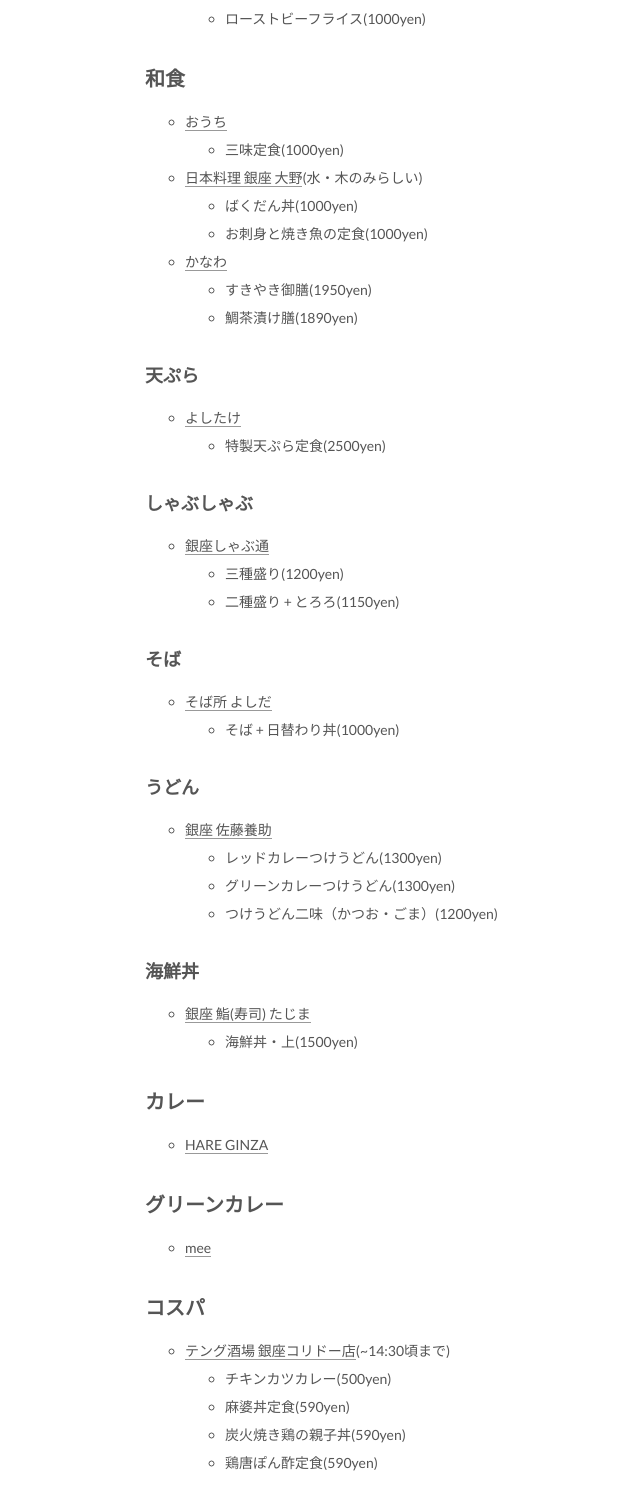
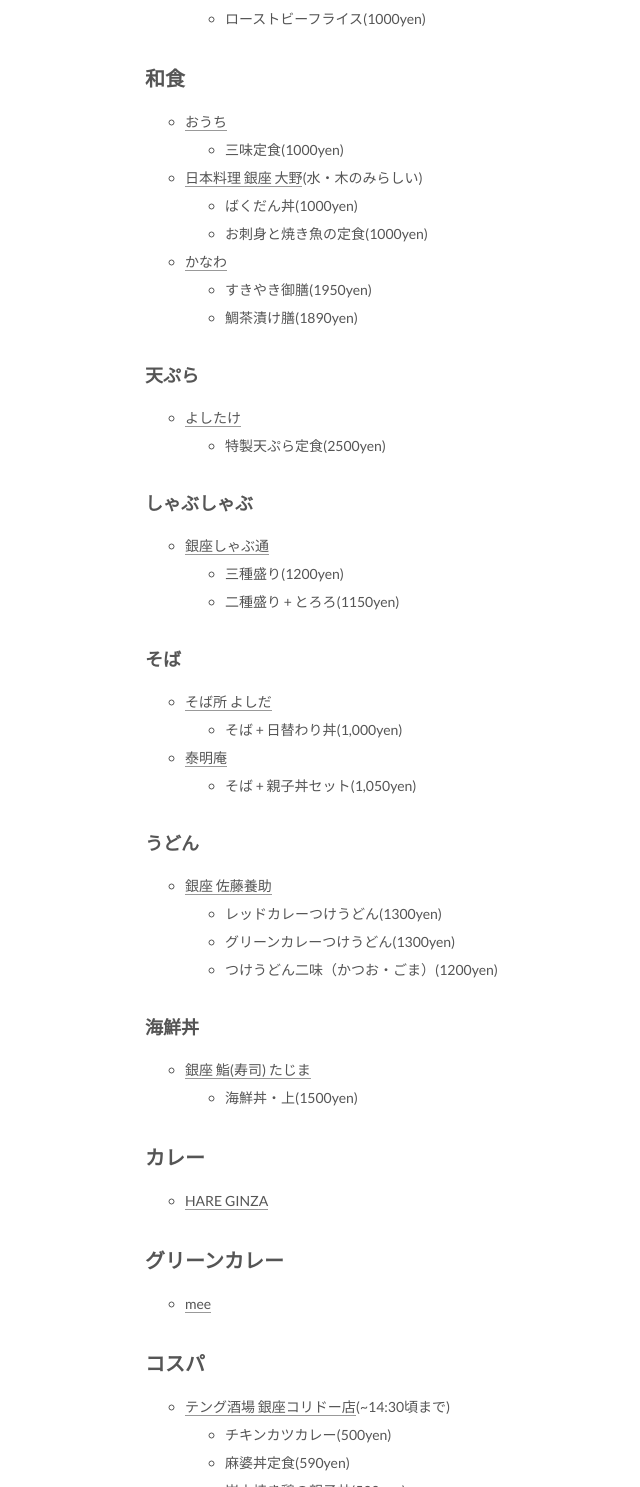
Before and after one commit to harhogefoo/harhogefoo.github.io, a Jekyll site: the page built from _posts/2017-11-17-GINZA-gourmet-list.md, in a window 1280 px wide, cut to the strip 1612-3099 px from the top of the page. Shown: the whole strip, without its empty margins (145-785 px from the left). Built offline with Jekyll 4.4.1, drawn with Linux system fonts in a browser that asks for light colours.

Commit message:
Update 2017-11-17-GINZA-gourmet-list.md

```diff
--- a/_posts/2017-11-17-GINZA-gourmet-list.md
+++ b/_posts/2017-11-17-GINZA-gourmet-list.md
@@ -58,7 +58,9 @@
 
 ### そば
 - [そば所 よしだ](https://tabelog.com/tokyo/A1301/A130101/13192026/)
-  - そば + 日替わり丼(1000yen)
+  - そば + 日替わり丼(1,000yen)
+- [泰明庵](https://tabelog.com/tokyo/A1301/A130101/13002558/)
+  - そば + 親子丼セット(1,050yen)
 
 ### うどん
 - [銀座 佐藤養助](https://www.sato-yoske.co.jp/shop/ginza/)
```
